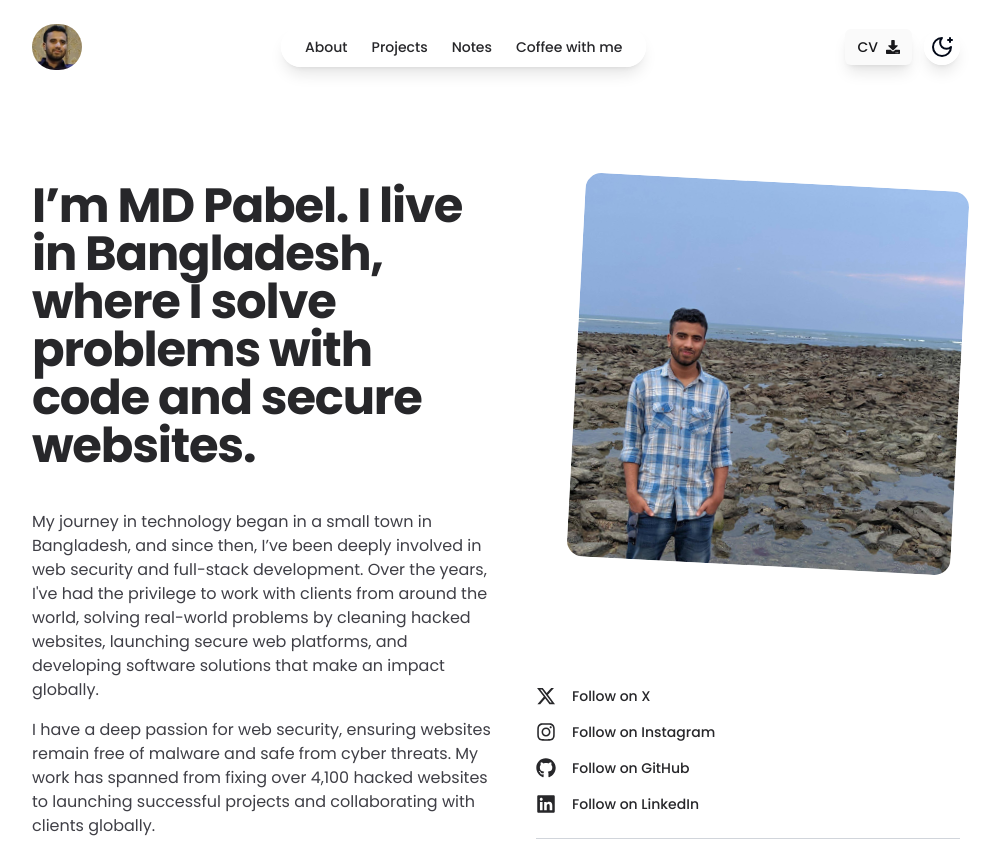
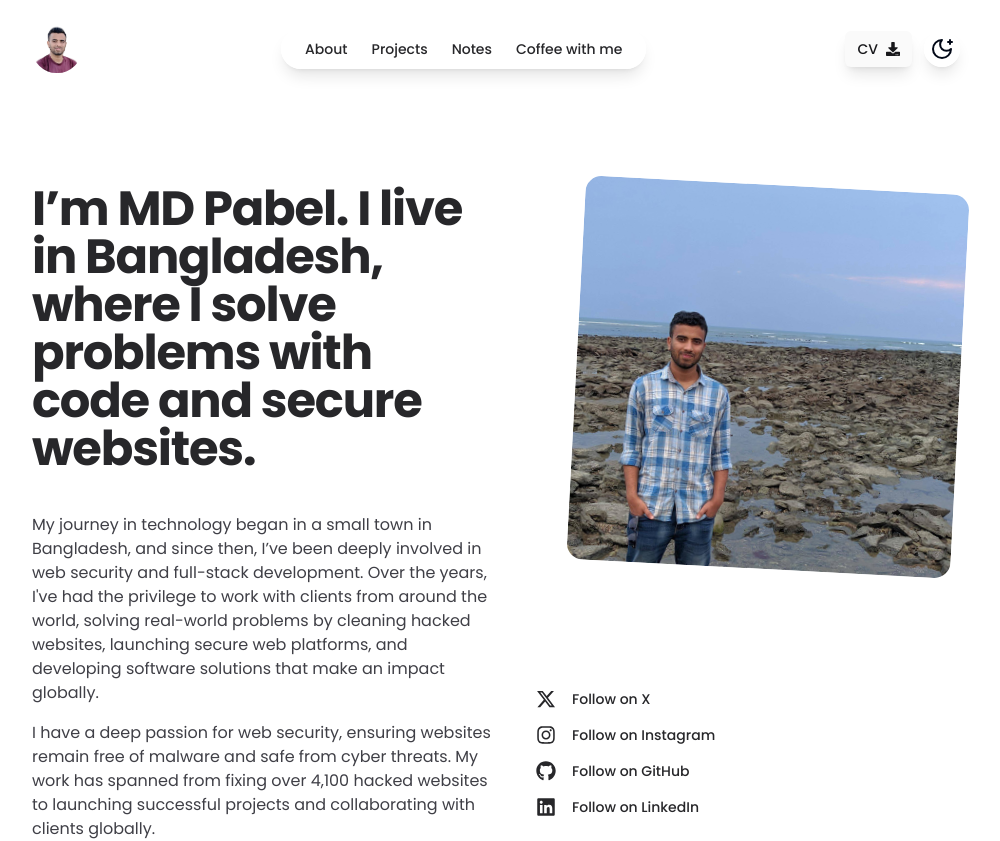
Before and after one commit to mdpabel/Portfolio-v2, a Next.js app: page /about in a window 1280 px wide. Shown: the top 841 px of the page, without its empty margins (144-1144 px from the left). Built offline with nearby package versions, Linux system fonts and the light colour scheme; no server answers.

Commit message:
updated logo

```diff
--- a/src/components/layout/logo.tsx
+++ b/src/components/layout/logo.tsx
@@ -5,7 +5,7 @@ const Logo = () => {
   return (
     <Link href='/'>
       <Image
-        src='/images/logo.png'
+        src='/images/logo-v2.png'
         alt='MD Pabel'
         width={50}
         height={50}
```
Also changed, not shown: public/images/logo-v2.png (added).
